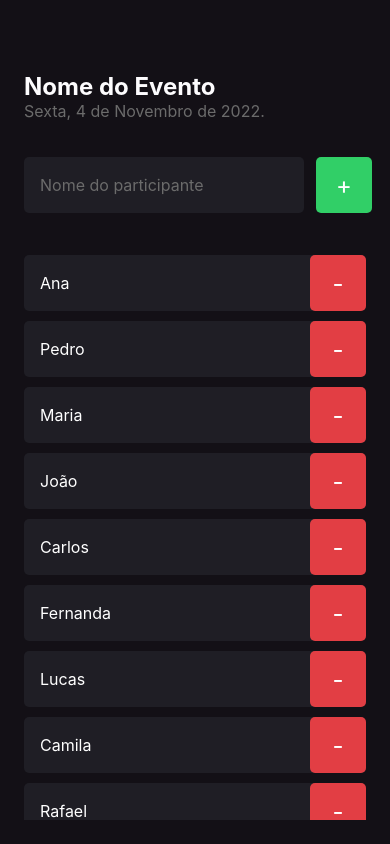
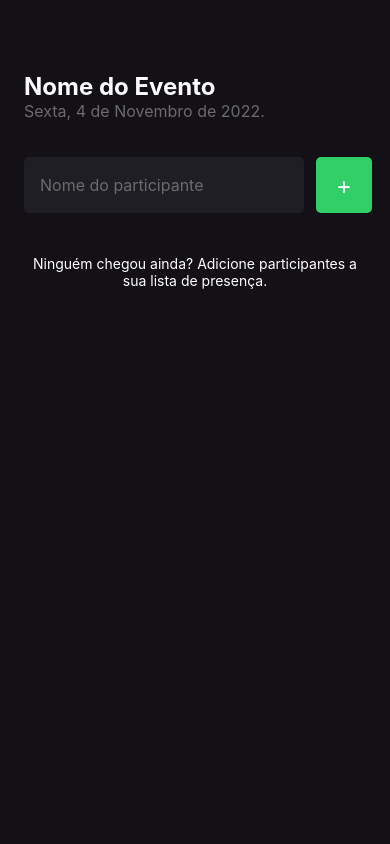
Before and after one commit to daniel-felipe/im-here, a React Native app: screen / in a window 390 px wide. Built offline with nearby package versions, Linux system fonts and the light colour scheme.

Commit message:
add and remove participants

```diff
--- a/src/screens/Home/index.tsx
+++ b/src/screens/Home/index.tsx
@@ -1,3 +1,4 @@
+import { useState } from 'react'
 import {
   Alert,
   FlatList,
@@ -10,53 +11,35 @@ import { Participant } from '../../components/Participant'
 import { styles } from './styles'
 
 export function Home() {
-  const participants = [
-    'Ana',
-    'Pedro',
-    'Maria',
-    'João',
-    'Carlos',
-    'Fernanda',
-    'Lucas',
-    'Camila',
-    'Rafael',
-    'Juliana',
-    'Gustavo',
-    'Carla',
-    'Paulo',
-    'Luciana',
-    'Felipe',
-    'Beatriz',
-    'Thiago',
-    'Larissa',
-    'Eduardo',
-    'Bruna',
-  ]
+  const [participants, setParticipans] = useState<string[]>([])
+  const [participantName, setParticipantName] = useState('')
 
   function handleAddParticipant() {
-    if (participants.includes('Felipe')) {
+    if (participants.includes(participantName)) {
       return Alert.alert(
         'Participante Existe',
         'Já existe um participante na lista com esse nome.'
       )
     }
 
-    console.log('Participant added!')
+    setParticipans((prevState) => [...prevState, participantName])
+    setParticipantName('')
   }
 
   function handleRemoveParticipant(name: string) {
     Alert.alert('Remover', `Remover o participante ${name}?`, [
       {
         text: 'Sim',
-        onPress: () => Alert.alert('Deletado!'),
+        onPress: () =>
+          setParticipans((prevState) =>
+            prevState.filter((participant) => participant !== name)
+          ),
       },
       {
         text: 'Não',
         style: 'cancel',
       },
     ])
-
-    console.log(`Você clicou em remover o participante ${name}`)
   }
 
   return (
@@ -66,11 +49,17 @@ export function Home() {
 
       <View style={styles.form}>
         <TextInput
+          onChangeText={setParticipantName}
           style={styles.input}
           placeholder="Nome do participante"
           placeholderTextColor="#6b6b6b"
+          value={participantName}
         />
-        <TouchableOpacity style={styles.button} onPress={handleAddParticipant}>
+        <TouchableOpacity
+          style={styles.button}
+          onPress={handleAddParticipant}
+          disabled={!participantName}
+        >
           <Text style={styles.buttonText}>+</Text>
         </TouchableOpacity>
       </View>
--- a/src/screens/Home/styles.ts
+++ b/src/screens/Home/styles.ts
@@ -38,6 +38,9 @@ export const styles = StyleSheet.create({
     alignItems: 'center',
     justifyContent: 'center',
   },
+  disabledButton: {
+    opacity: 75,
+  },
   form: {
     width: '100%',
     flexDirection: 'row',
```
